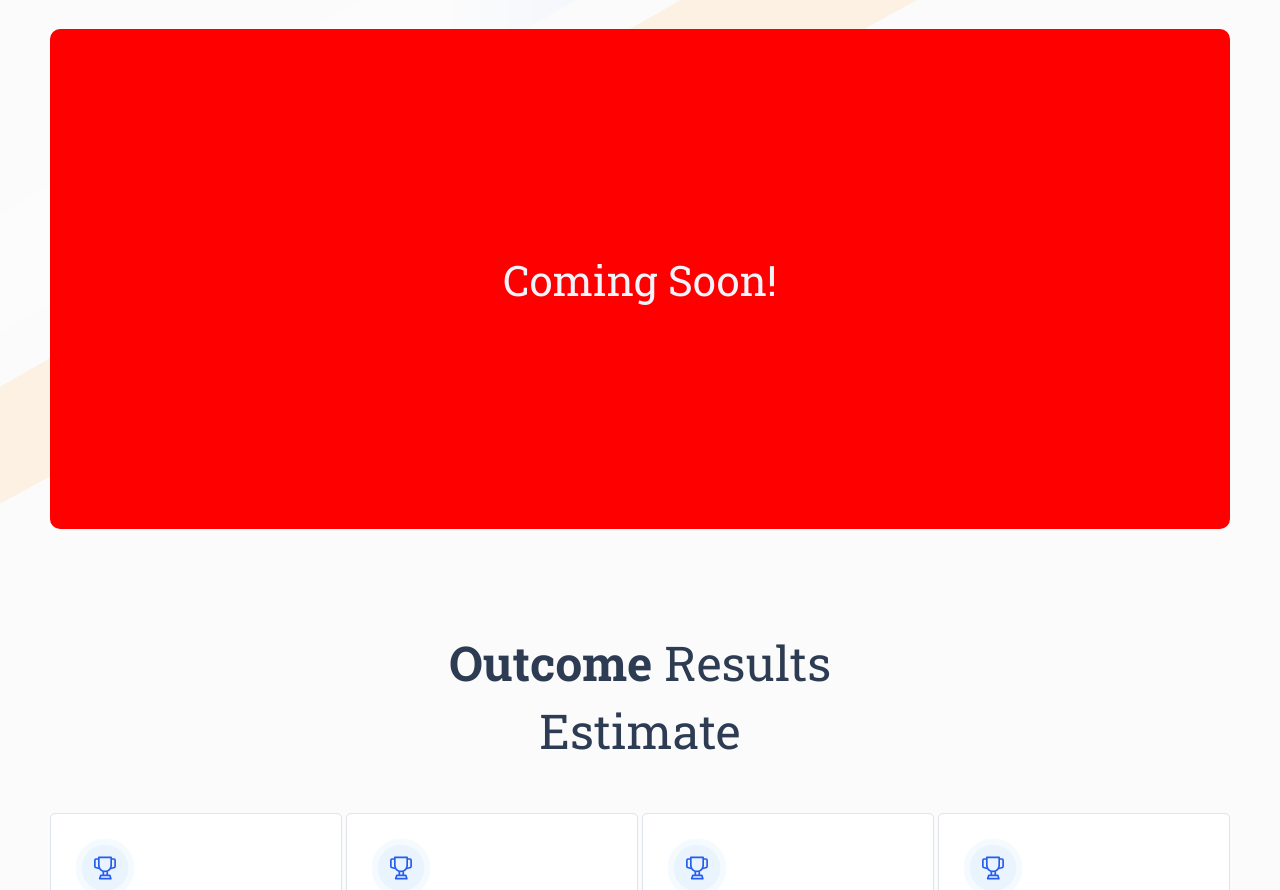
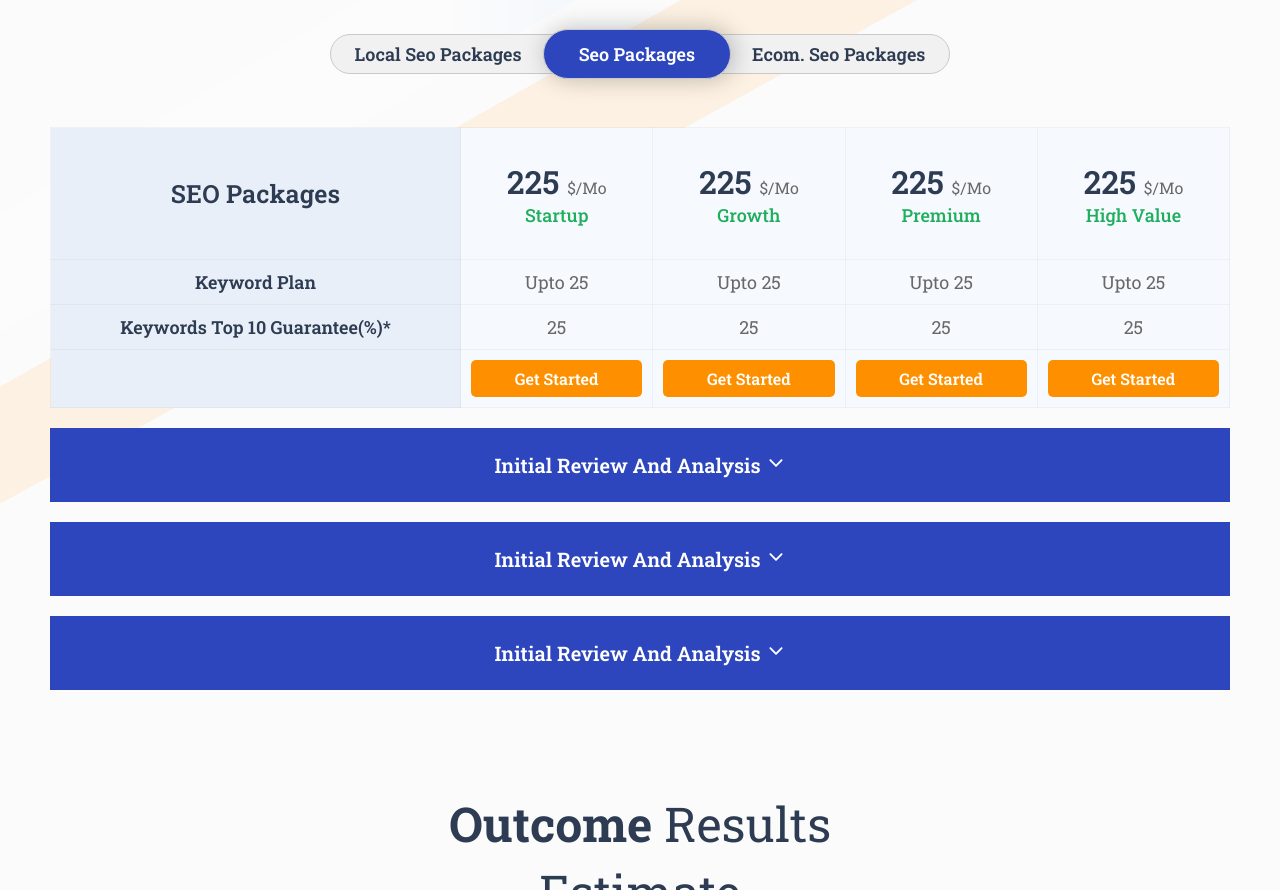
Before and after one commit to darabperwaiz/thebiz, a Next.js app: page /services/seo in a window 1280 px wide. Shown: the part 1180-2070 px from the top of the page. Built offline with nearby package versions, Linux system fonts and the light colour scheme.

Commit message:
Fixed Seo Package

```diff
--- a/src/app/services/seo/page.jsx
+++ b/src/app/services/seo/page.jsx
@@ -8,6 +8,7 @@ import Ceo from "@/components/CEO/Ceo"
 import ServiceHeaderWrapper from "@/components/ServiceHeaderWrapper/ServiceHeaderWrapper"
 import Benefits from "@/components/benefitsWrapper/Benefits"
 import Outcome from "@/components/outcome/Outcome"
+import Seopackage from "@/components/SeoPackage/Seopackage"
 
 export const metadata = {
   title: "SEO | Thebiztechnology",
@@ -35,9 +36,7 @@ const Seo = () => {
                     <Image src="/assets/images/tab_dashboard.svg" alt="tab_dashboard" width={300} height={300}/>
                 </div>
             </Benefits>
-            <div className={style.packages}>
-                Coming Soon!
-            </div>
+            <Seopackage />
             <Outcome />
             <Banner2 />
             <Contact />
--- a/src/components/Roadmap/Roadmap.js
+++ b/src/components/Roadmap/Roadmap.js
@@ -7,7 +7,6 @@ const Roadmap = () => {
   useEffect(()=> {
     const handleScroll = () => {
       const elements = document.querySelectorAll(`.${style.timelineBox}`)
-      console.log(elements)
 
       elements.forEach((el)=> {
         const rect = el.getBoundingClientRect()
--- /dev/null
+++ b/src/components/SeoPackage/CollapseTable/CollapseTable.jsx
@@ -0,0 +1,81 @@
+'use client'
+
+import React, { useState } from 'react'
+import style from './collapsetable.module.css'
+import { IoIosArrowDown } from "react-icons/io"
+import { FaCheck } from "react-icons/fa"
+import { IoCloseSharp } from "react-icons/io5"
+
+
+
+const CollapseTable = () => {
+    const [isActive, setIsActive] = useState(false)
+
+    const handleClick = () => {
+        setIsActive(!isActive)
+        console.log(isActive)
+    }
+  return (
+    <div className={style.CollapseTable}>
+      <div className={style.head} onClick={handleClick}>
+        <p>Initial Review And Analysis <IoIosArrowDown /> </p>
+      </div>
+      <div className={isActive ? `${style.table} ${style.active}`: style.table}>
+      <table className={style.optionsTable}>
+        {/* Row 1 */}
+        <tr className={style.row}>
+            <td>
+                Canonicalization
+            </td>
+            <td><FaCheck /></td>
+            <td><FaCheck /></td>
+            <td><FaCheck style={{color: "#0AB51B"}}/></td>
+            <td><FaCheck /></td>
+        </tr>
+        {/* Row 2 */}
+        <tr className={style.row}>
+            <td>
+                Header (H1) Tags Optimization
+            </td>
+            <td><FaCheck /></td>
+            <td><FaCheck /></td>
+            <td><FaCheck style={{color: "#0AB51B"}}/></td>
+            <td><FaCheck /></td>
+        </tr>
+        {/* Row 3 */}
+        <tr className={style.row}>
+            <td>
+                Internal Link Structuring & Optimization
+            </td>
+            <td><FaCheck /></td>
+            <td><FaCheck /></td>
+            <td><FaCheck style={{color: "#0AB51B"}}/></td>
+            <td><FaCheck /></td>
+        </tr>
+        {/* Row 4 */}
+        <tr className={style.row}>
+            <td>
+                Existing Content Optimization
+            </td>
+            <td><IoCloseSharp style={{fontSize: "22px", fontWeight: "bolder", color: "red"}}/></td>
+            <td><FaCheck /></td>
+            <td><FaCheck style={{color: "#0AB51B"}}/></td>
+            <td><FaCheck /></td>
+        </tr>
+        {/* Row 5 */}
+        <tr className={style.row}>
+            <td>
+                Robots.Txt Creation/Analysis
+            </td>
+            <td><FaCheck /></td>
+            <td><FaCheck /></td>
+            <td><FaCheck style={{color: "#0AB51B"}}/></td>
+            <td><FaCheck /></td>
+        </tr>
+      </table>
+      </div>
+    </div>
+  )
+}
+
+export default CollapseTable
--- /dev/null
+++ b/src/components/SeoPackage/CollapseTable/collapsetable.module.css
@@ -0,0 +1,47 @@
+.head {
+    display: flex;
+    gap: 10px;
+    justify-content: center;
+    align-items: center;
+    padding: 24px 10px;
+    background: var(--primary-button-color);
+    color: #fff;
+    font-size: 20px;
+    font-weight: 600;
+    cursor: pointer;
+}
+
+.table {
+    height: 0;
+    overflow: hidden;
+    transition: all 0.5s ease-in-out;
+}
+
+.optionsTable {
+    width: 100%;
+    border-collapse: collapse;
+    background-color: #fff;
+}
+
+.active {
+    height: 100%;
+    transition: all 0.5s ease-in-out;
+}
+
+.row td {
+    padding: 10px;
+    border: 1px solid #fff;
+    text-align: center;
+}
+
+.row td:nth-child(1) {
+    background: #e9eff8;
+    width: 410px;
+    font-size: 18px;
+    font-weight: 600;
+    color: var(--primary-color);
+}
+
+.row td:nth-child(4) {
+    background: rgba(10, 181, 27, 0.03);
+}
--- /dev/null
+++ b/src/components/SeoPackage/MainTable/MainTable.jsx
@@ -0,0 +1,102 @@
+import React from "react";
+import style from "./maintable.module.css";
+import Link from "next/link";
+import CollapseTable from "../CollapseTable/CollapseTable";
+
+const MainTable = ({title}) => {
+  return (
+    <>
+      <table className={style.PackageTable}>
+        {/* Row 1 */}
+        <tr className={style.row}>
+          <td>{title}</td>
+          <td>
+            <p>
+              225 <span>$/Mo</span>
+            </p>
+            <p>Startup</p>
+          </td>
+          <td>
+            <p>
+              225 <span>$/Mo</span>
+            </p>
+            <p>Growth</p>
+          </td>
+          <td>
+            <p>
+              225 <span>$/Mo</span>
+            </p>
+            <p>Premium</p>
+          </td>
+          <td>
+            <p>
+              225 <span>$/Mo</span>
+            </p>
+            <p>High Value</p>
+          </td>
+        </tr>
+        {/* Row 2 */}
+        <tr className={style.row}>
+          <td>Keyword Plan</td>
+          <td>
+            <span>Upto 25</span>
+          </td>
+          <td>
+            <span>Upto 25</span>
+          </td>
+          <td>
+            <span>Upto 25</span>
+          </td>
+          <td>
+            <span>Upto 25</span>
+          </td>
+        </tr>
+        {/* Row 3 */}
+        <tr className={style.row}>
+          <td>Keywords Top 10 Guarantee(%)*</td>
+          <td>
+            <span>25</span>
+          </td>
+          <td>
+            <span>25</span>
+          </td>
+          <td>
+            <span>25</span>
+          </td>
+          <td>
+            <span>25</span>
+          </td>
+        </tr>
+        {/* Row 4 */}
+        <tr className={style.row}>
+          <td></td>
+          <td>
+            <Link href="/" className={style.LinkBtn}>
+              Get Started
+            </Link>
+          </td>
+          <td>
+            <Link href="/" className={style.LinkBtn}>
+              Get Started
+            </Link>
+          </td>
+          <td>
+            <Link href="/" className={style.LinkBtn}>
+              Get Started
+            </Link>
+          </td>
+          <td>
+            <Link href="/" className={style.LinkBtn}>
+              Get Started
+            </Link>
+          </td>
+        </tr>
+      </table>
+      <CollapseTable />
+      <CollapseTable />
+      <CollapseTable />
+    </>
+  );
+};
+
+export default MainTable;
--- /dev/null
+++ b/src/components/SeoPackage/MainTable/maintable.module.css
@@ -0,0 +1,77 @@
+.PackageTable {
+    width: 100%;
+    border-collapse: collapse;
+}
+
+.row td {
+    border: 1px solid rgba(67, 67, 67, 0.05);
+    text-align: center;
+}
+
+.row td:not(:nth-child(1)) {
+    background-color: #f6faff;
+}
+
+
+.row td:nth-child(1) {
+    background-color:#E9EFF8;
+    /* max-width: 410px; */
+}
+
+.row:nth-child(1) td {
+    padding: 32px 0;
+    color: var(--primary-color);
+}
+
+.row:not(:nth-child(1)) td {
+    padding: 10px;
+}
+
+.row:nth-child(1) td:nth-child(1) {
+    color: var(--primary-color);
+    font-size: 25px;
+    font-weight: 600;
+    line-height: 120%;
+    letter-spacing: 0.125px;
+}
+
+.row:nth-child(1) td:not(:nth-child(1))>p:nth-child(1) {
+    font-size: 32px;
+    font-weight: 600;
+}
+
+.row:nth-child(1) td:not(:nth-child(1))>p:nth-child(1)>span {
+    color: #686868;
+    font-size: 16px;
+    font-weight: 400;
+}
+
+.row:nth-child(1) td:not(:nth-child(1))>p:nth-child(2) {
+    color: #1fae5c;
+    font-size: 18px;
+    font-weight: 500;
+}
+
+.row:nth-child(2) td, .row:nth-child(3) td {
+    font-size: 18px;
+    color: #686868;
+    font-weight: 400;
+}
+
+.row:nth-child(2) td:nth-child(1), .row:nth-child(3) td:nth-child(1) {
+    color: var(--primary-color);
+    font-weight: 600;
+}
+
+.row:nth-child(4) td>a {
+    display: flex;
+    padding: 8px 16px;
+    justify-content: center;
+    align-items: center;
+    gap: 10px;
+    border-radius: 5px;
+    background-color: var(--secondry-button-color);
+    color: #fff;
+    font-size: 16px;
+    font-weight: 600;
+}
--- /dev/null
+++ b/src/components/SeoPackage/Seopackage.jsx
@@ -0,0 +1,33 @@
+'use client'
+
+import React, { useState } from 'react'
+import style from './seopackage.module.css'
+import MainTable from "./MainTable/MainTable"
+
+const Seopackage = () => {
+  const [tab, setTab] = useState(2)
+
+  return (
+    <div className={style.Seopackage}>
+      <div className={style.navigator}>
+        <div onClick={() => setTab(1)} className={tab === 1 ? `${style.tab1} ${style.active}` : style.tab1}>
+          Local Seo Packages
+        </div>
+        <div onClick={() => setTab(2)} className={tab === 2 ? `${style.tab2} ${style.active}` : style.tab2}>
+          Seo Packages
+        </div>
+        <div onClick={() => setTab(3)} className={tab === 3 ? `${style.tab3} ${style.active}` : style.tab3}>
+          Ecom. Seo Packages
+        </div>
+      </div>
+      <div className={style.bottom}>
+        {tab === 1 && <MainTable title="National SEO Packages"/>}
+        {tab === 2 && <MainTable title="SEO Packages"/>}
+        {tab === 3 && <MainTable title="Ecom SEO Packages"/>}
+
+      </div>
+    </div>
+  )
+}
+
+export default Seopackage
--- /dev/null
+++ b/src/components/SeoPackage/seopackage.module.css
@@ -0,0 +1,87 @@
+.Seopackage {
+    display: flex;
+    flex-direction: column;
+    gap: 48px;
+}
+
+.navigator {
+  display: flex;
+  justify-content: center;
+  align-items: center;
+}
+
+.bottom {
+  display: flex;
+  flex-direction: column;
+  gap: 20px;
+}
+
+.tab1, .tab2, .tab3 {
+  padding: 10px 24px;
+  border: 1px solid #cacaca;
+  background: #f2f1f1;
+  color: var(--primary-color);
+  position: relative;
+  font-size: 18px;
+  font-weight: 600;
+  cursor: pointer;
+  height: 40px;
+  display: flex;
+  align-items: center;
+}
+
+.tab1 {
+    border-radius: 25px 0px 0px 25px;
+}
+
+/* .tab1:not(.active) {
+    height: 40px;
+} */
+
+.tab3 {
+    border-radius: 0px 25px 25px 0px;
+}
+
+.navigator .tab1.active {
+    left: 20px;
+}
+
+
+.navigator .tab1.active ~ .tab2 {
+    padding-left: 40px;
+
+}
+
+
+.navigator .tab3.active {
+    right: 20px;
+}
+
+.tab2:has(+ .tab3.active) {
+    padding-right: 40px;
+}
+
+.tab1:has(+ .tab2.active) {
+    padding-right: 40px;
+    left: 20px;
+}
+
+.tab2.active ~ .tab3 {
+    padding-left: 40px;
+    right: 20px;
+}
+
+
+.active {
+    padding: 12px 35px !important;
+    border-radius: 25px !important;
+    color: #fff !important;
+    display: flex !important;
+    justify-content: center !important;
+    align-items: center !important;
+    background-color: var(--primary-button-color) !important;
+    box-shadow: 3px 0px 23px 0px rgba(0, 0, 0, 0.25);
+    z-index: 1;
+    height: 50px;
+    transition: z-index 0.5s ease-in-out;
+}
```
